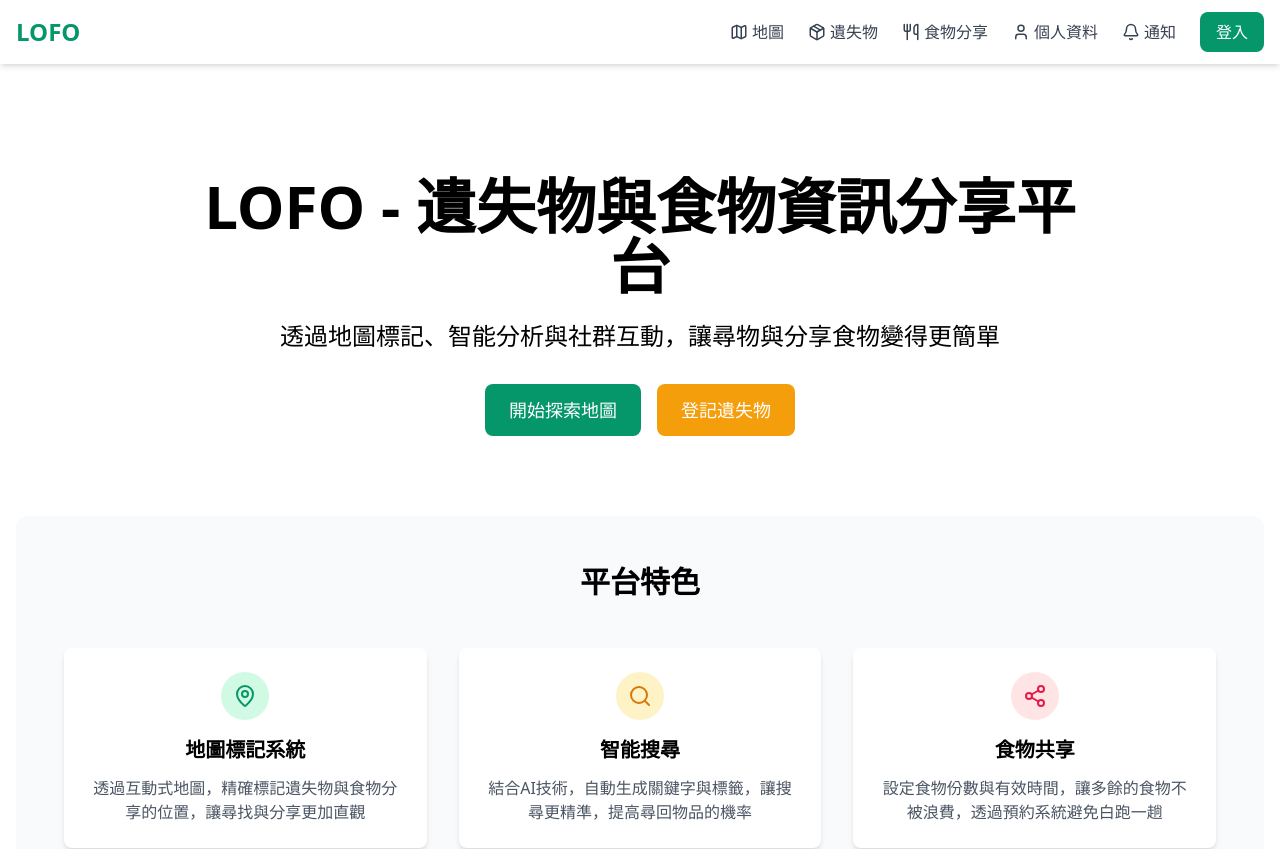
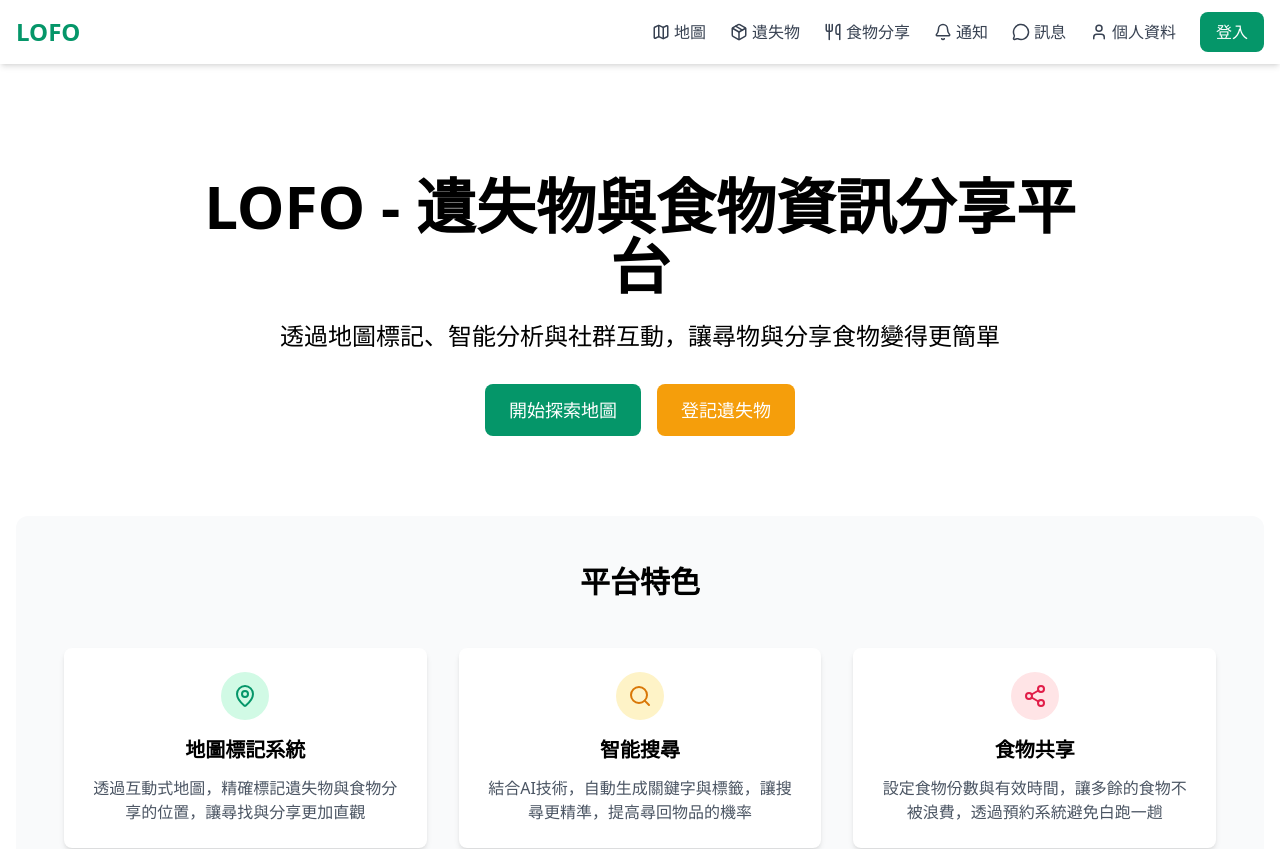
Before and after one commit to YuanWang08/LOFO-Flatform, a Nuxt app in the folder frontend/: page / in a window 1280 px wide. Shown: the top 849 px of the page. Built offline with nearby package versions, Linux system fonts and the light colour scheme.

Commit message:
更新導航欄，調整個人資料、通知與訊息的連結及圖示

```diff
--- a/frontend/components/Navbar.vue
+++ b/frontend/components/Navbar.vue
@@ -30,19 +30,27 @@
             <span>食物分享</span>
           </NuxtLink>
           <NuxtLink
+            to="/notifications"
+            class="flex items-center space-x-1 text-gray-700 hover:text-emerald-600 transition-colors"
+          >
+            <Bell size="18" />
+            <span>通知</span>
+          </NuxtLink>
+          <NuxtLink
+            to="/message"
+            class="flex items-center space-x-1 text-gray-700 hover:text-emerald-600 transition-colors"
+          >
+            <MessageCircle size="18" />
+            <span>訊息</span>
+          </NuxtLink>
+          <NuxtLink
             to="/profile"
             class="flex items-center space-x-1 text-gray-700 hover:text-emerald-600 transition-colors"
           >
             <User size="18" />
             <span>個人資料</span>
           </NuxtLink>
-          <NuxtLink
-            to="/notifications"
-            class="flex items-center space-x-1 text-gray-700 hover:text-emerald-600 transition-colors"
-          >
-            <Bell size="18" />
-            <span>通知</span>
-          </NuxtLink>
+
           <NuxtLink
             v-if="!isAuthenticated"
             to="/login"
@@ -98,6 +106,22 @@
           <span>食物分享</span>
         </NuxtLink>
         <NuxtLink
+          to="/notifications"
+          class="flex items-center space-x-2 px-4 py-2 text-gray-700 hover:bg-gray-100 rounded-lg"
+          @click="isMenuOpen = false"
+        >
+          <Bell size="18" />
+          <span>通知</span>
+        </NuxtLink>
+        <NuxtLink
+          to="/message"
+          class="flex items-center space-x-2 px-4 py-2 text-gray-700 hover:bg-gray-100 rounded-lg"
+          @click="isMenuOpen = false"
+        >
+          <MessageCircle size="18" />
+          <span>訊息</span>
+        </NuxtLink>
+        <NuxtLink
           to="/profile"
           class="flex items-center space-x-2 px-4 py-2 text-gray-700 hover:bg-gray-100 rounded-lg"
           @click="isMenuOpen = false"
@@ -105,14 +129,7 @@
           <User size="18" />
           <span>個人資料</span>
         </NuxtLink>
-        <NuxtLink
-          to="/notifications"
-          class="flex items-center space-x-2 px-4 py-2 text-gray-700 hover:bg-gray-100 rounded-lg"
-          @click="isMenuOpen = false"
-        >
-          <Bell size="18" />
-          <span>通知</span>
-        </NuxtLink>
+
         <NuxtLink
           v-if="!isAuthenticated"
           to="/login"
@@ -160,7 +177,16 @@
 
 <script setup>
 import { ref } from "vue";
-import { Menu, X, Map, Package, Utensils, User, Bell } from "lucide-vue-next"; // Importing icons from lucide-vue-next
+import {
+  Menu,
+  X,
+  Map,
+  Package,
+  Utensils,
+  User,
+  Bell,
+  MessageCircle,
+} from "lucide-vue-next"; // Importing icons from lucide-vue-next
 import { useAuthStore } from "~/stores/auth";
 
 const router = useRouter();
```
